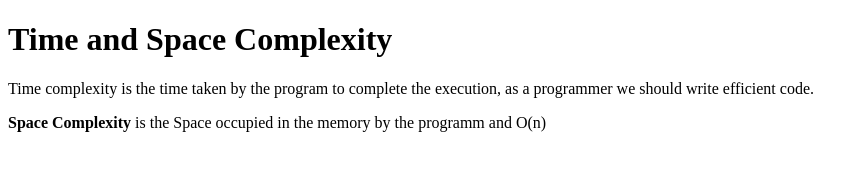
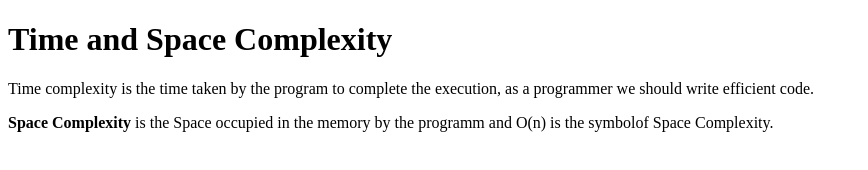
Before and after one commit to acciojob/time-and-space-complexity-Subharoy78242, a website: page main.html in a window 1280 px wide. Shown: the whole page, without its empty margins (0-868 px from the left). Drawn offline with Linux system fonts and the light colour scheme.

Commit message:
created a submission

```diff
--- a/main.html
+++ b/main.html
@@ -11,7 +11,7 @@
 
 	<h1>Time and Space Complexity</h1>
 	<p>Time complexity is the time taken by the program to complete the execution, as a programmer we should write efficient code.</p>
-	<p><b>Space Complexity</b> is the Space occupied in the memory by the programm and O(n)</p>
+	<p><b>Space Complexity</b> is the Space occupied in the memory by the programm and O(n) is the symbolof Space Complexity.</p>
     <script type="text/javascript" src="./script.js">
 </script>
 
```
